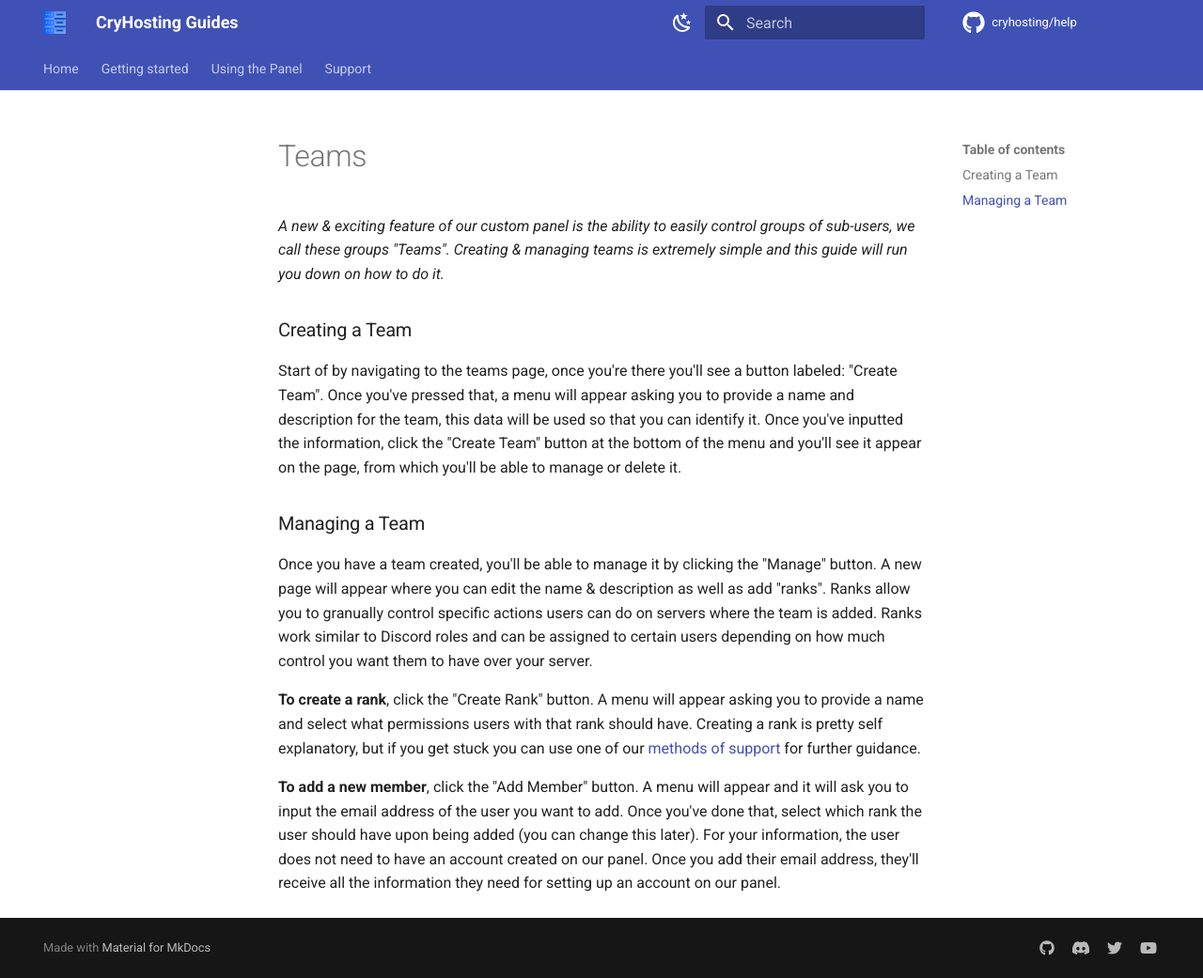
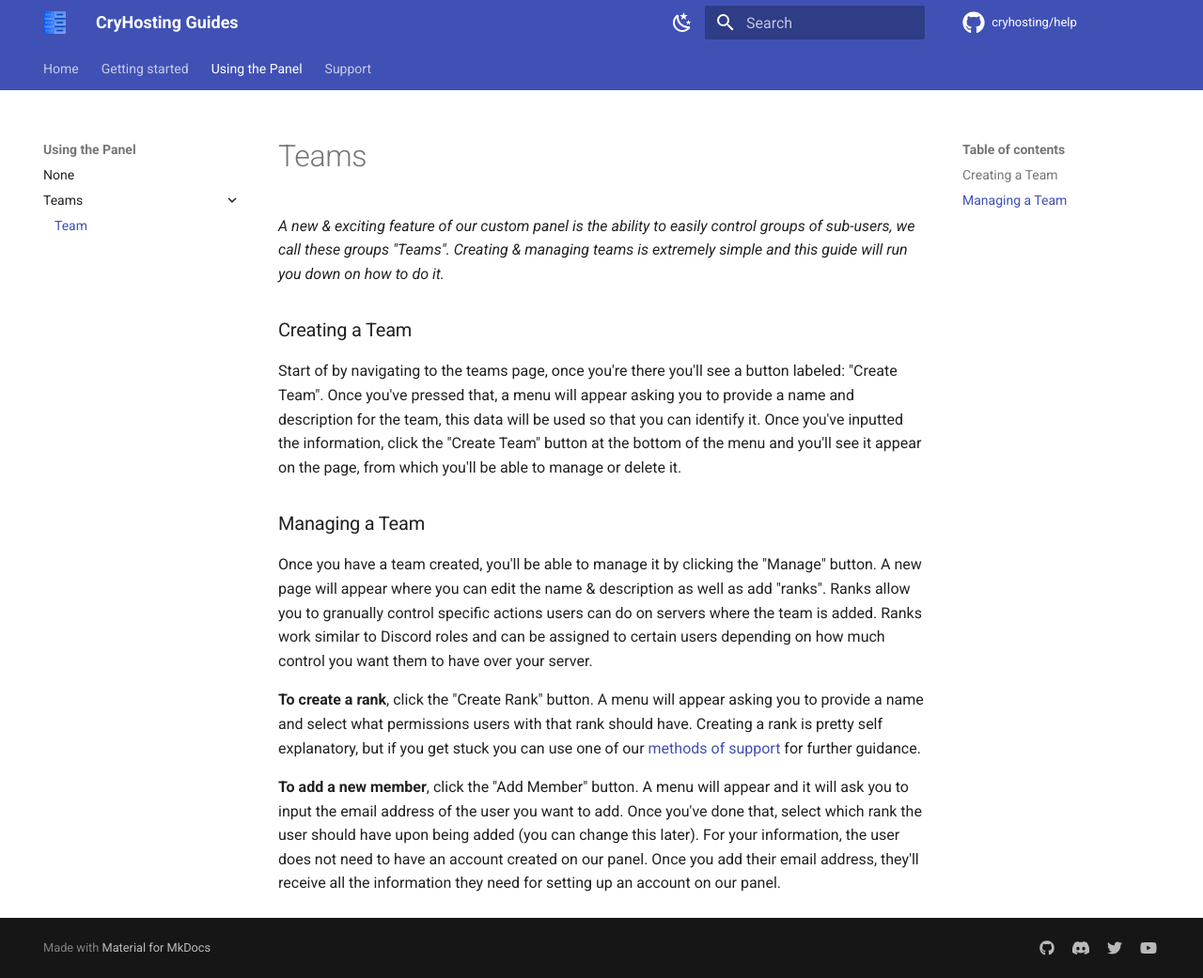
Before and after one commit to CryHosting/Help, an MkDocs documentation site: the page built from docs/sections/using-the-panel/teams.md, in a window 1280 px wide and 1041 px high. Shown: the whole window at 94% size. Built offline with MkDocs 1.6.1 and Material for MkDocs 9.7.7, drawn with Linux system fonts in a browser that asks for light colours; comment, search, counter and statistics services are not loaded.

Commit message:
Update mkdocs.yml

```diff
--- a/mkdocs.yml
+++ b/mkdocs.yml
@@ -63,5 +63,8 @@
 nav:
   - Home: index.md
   - Getting started: sections/getting-started
-  - Using the Panel: sections/using-the-panel
+  - Using the Panel:
+    - sections/using-the-panel
+    - Teams:
+      - sections/using-the-panel/teams.md
   - Support: sections/support
```
